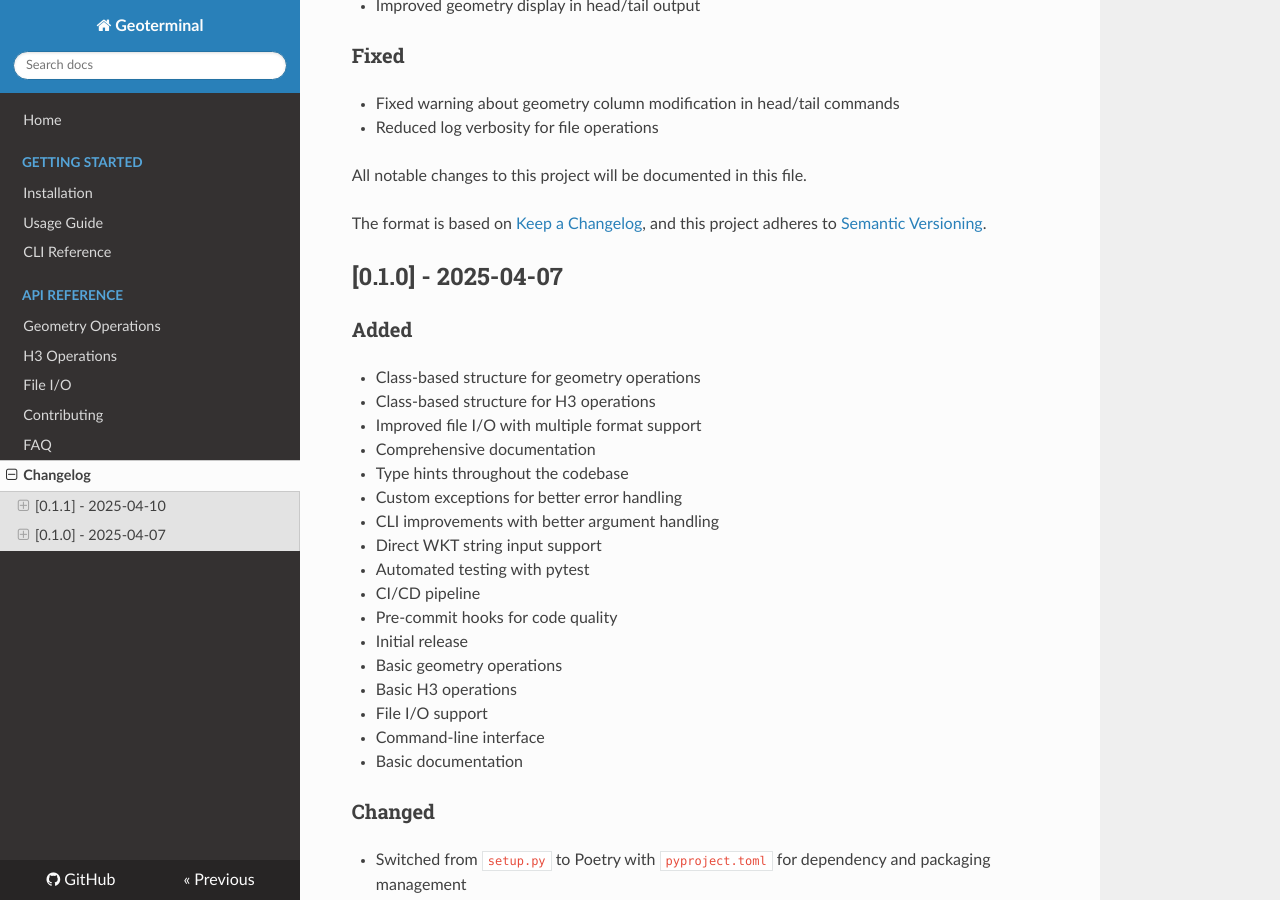
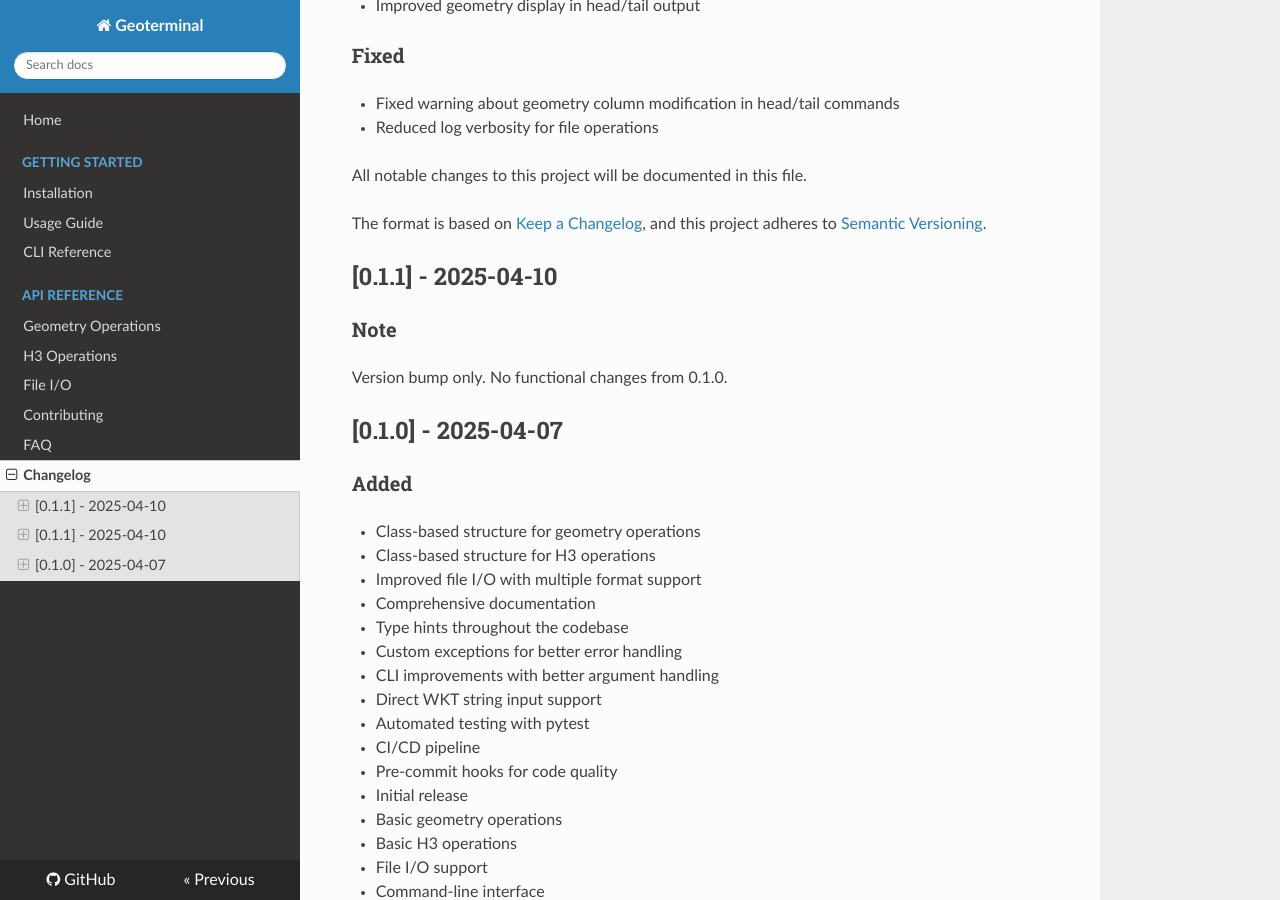
Before and after one commit to jeronimoluza/geoterminal, an MkDocs documentation site: the page built from docs/changelog.md, in a window 1280 px wide and 900 px high, scrolled down 712 px. Built offline with MkDocs 1.6.1, drawn with Linux system fonts in a browser that asks for light colours; nearby versions of some CDN libraries.

Commit message:
added bump version in changelog

```diff
--- a/docs/changelog.md
+++ b/docs/changelog.md
@@ -30,6 +30,11 @@ All notable changes to this project will be documented in this file.
 The format is based on [Keep a Changelog](https://keepachangelog.com/en/1.0.0/),
 and this project adheres to [Semantic Versioning](https://semver.org/spec/v2.0.0.html).
 
+## [0.1.1] - 2025-04-10
+
+### Note
+
+Version bump only. No functional changes from 0.1.0.
 
 ## [0.1.0] - 2025-04-07
 
```
